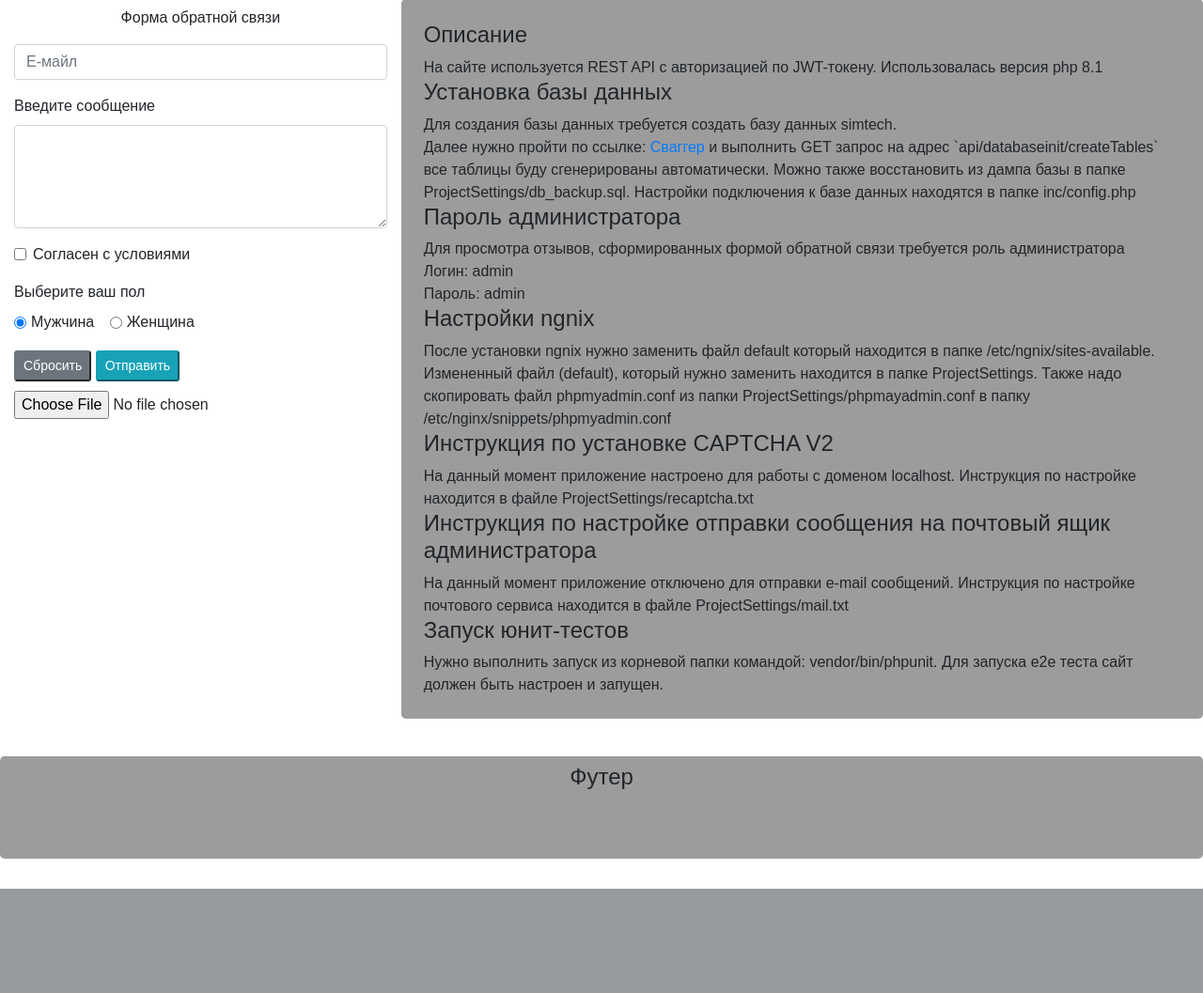
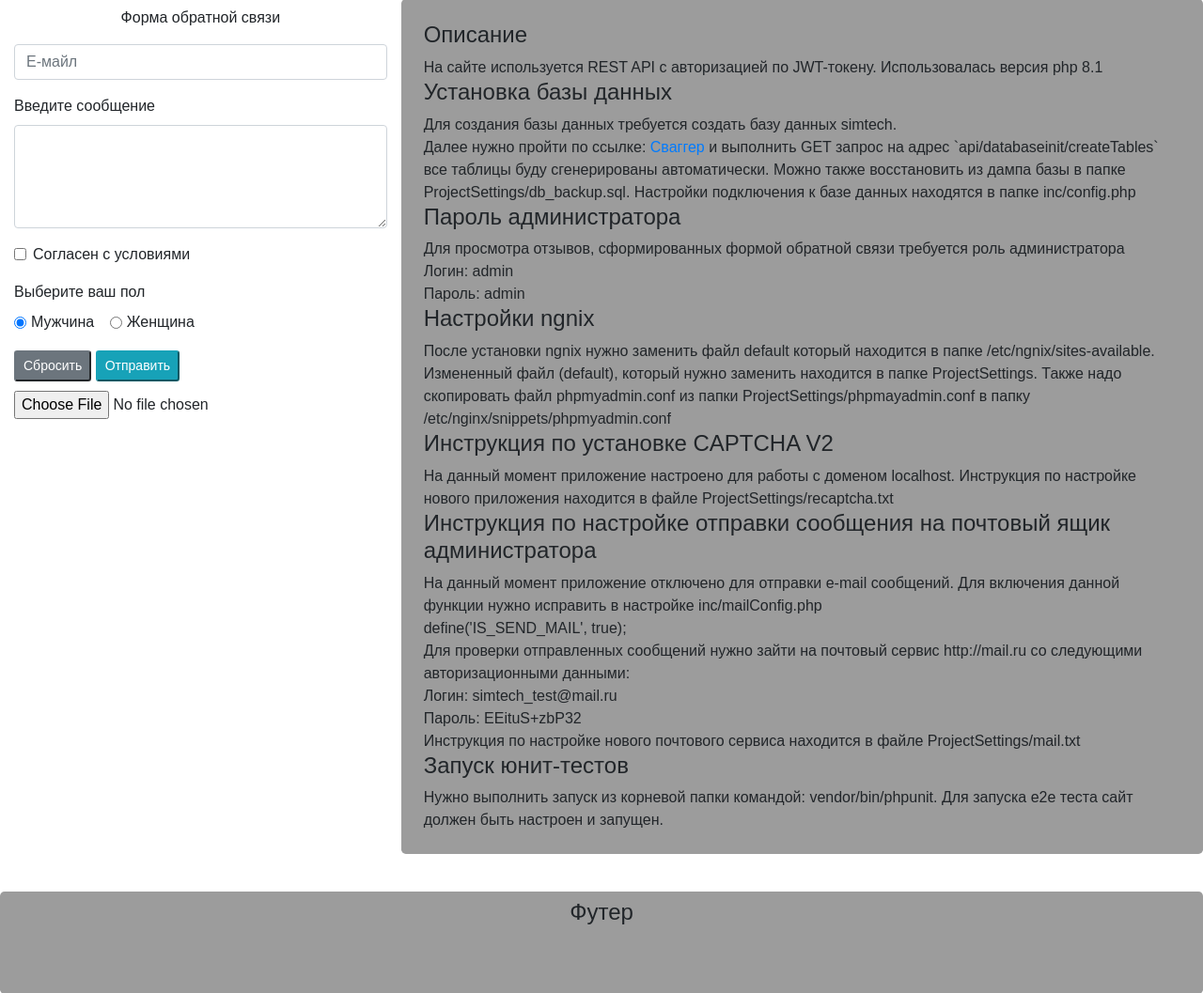
Before and after one commit to neptunykt/simtech, a PHP site: page /Site/Home/index.php in a window 1280 px wide. Shown: the part 81-1138 px from the top of the page at 94% size. Before the commit the page ends 1027 px from the top, so only its background shows below. Run offline with PHP 8.4, Linux system fonts and the light colour scheme; some libraries are stand-ins or nearby versions.

Commit message:
Fix instruction for email sending

```diff
--- a/Site/Home/index.php
+++ b/Site/Home/index.php
@@ -92,11 +92,16 @@ include __DIR__ . '/../Header/index.php';
                 </div>
                 <h4>Инструкция по установке CAPTCHA V2</h4>
                 <div> На данный момент приложение настроено для работы с доменом localhost.
-                     Инструкция по настройке находится в файле ProjectSettings/recaptcha.txt
+                     Инструкция по настройке нового приложения находится в файле ProjectSettings/recaptcha.txt
                 </div>
                 <h4>Инструкция по настройке отправки сообщения на почтовый ящик администратора</h4>
-                <div> На данный момент приложение отключено для отправки e-mail сообщений.
-                     Инструкция по настройке почтового сервиса находится в файле ProjectSettings/mail.txt
+                <div> На данный момент приложение отключено для отправки e-mail сообщений. Для включения данной функции
+                    нужно исправить в настройке inc/mailConfig.php<br>
+                    define('IS_SEND_MAIL', true);<br>
+                    Для проверки отправленных сообщений нужно зайти на почтовый сервис http://mail.ru со следующими авторизационными данными:<br>
+                    Логин: simtech_test@mail.ru<br>
+                    Пароль: EEituS+zbP32<br>
+                     Инструкция по настройке нового почтового сервиса находится в файле ProjectSettings/mail.txt
                 </div>
                 <h4>Запуск юнит-тестов</h4>
                 <div>Нужно выполнить запуск из корневой папки командой: vendor/bin/phpunit.
```
Also changed, not shown: ProjectSettings/mail.txt (+10 -10 lines).
